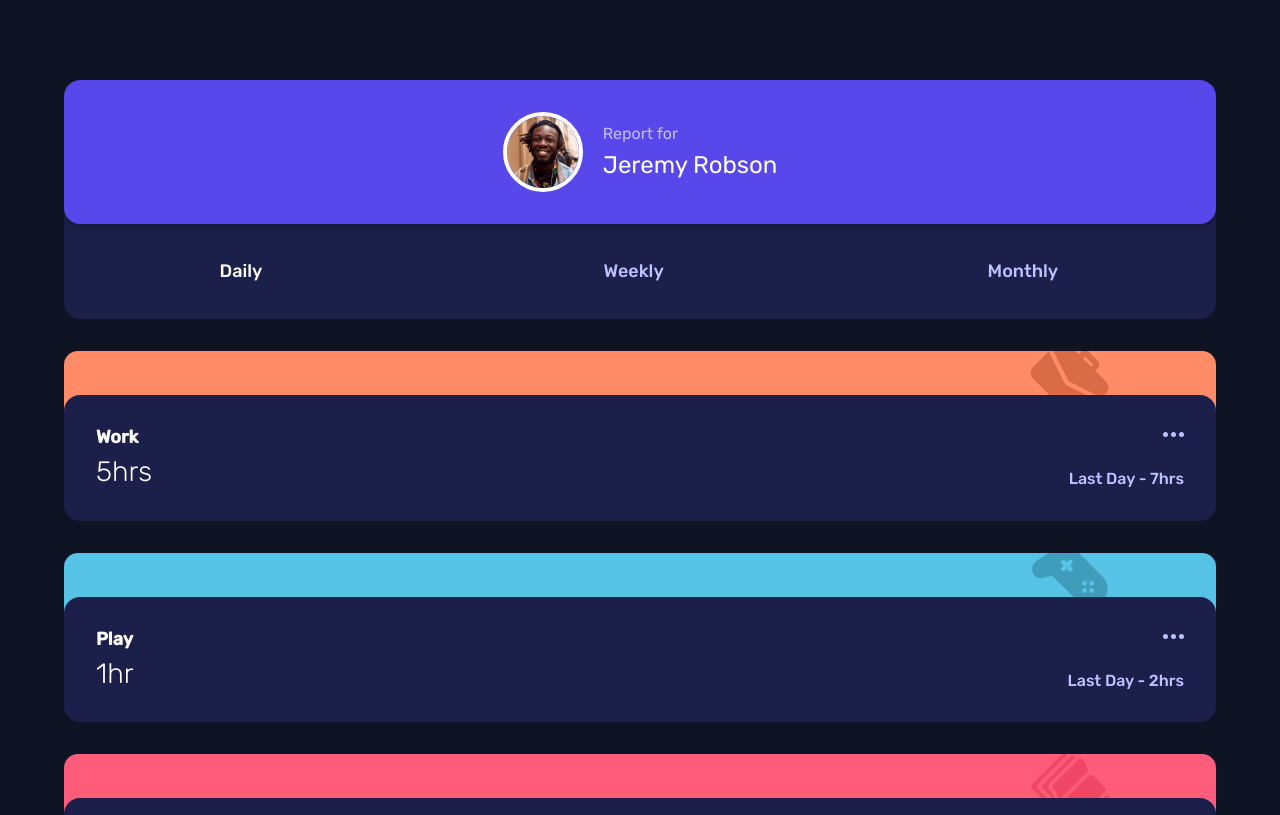
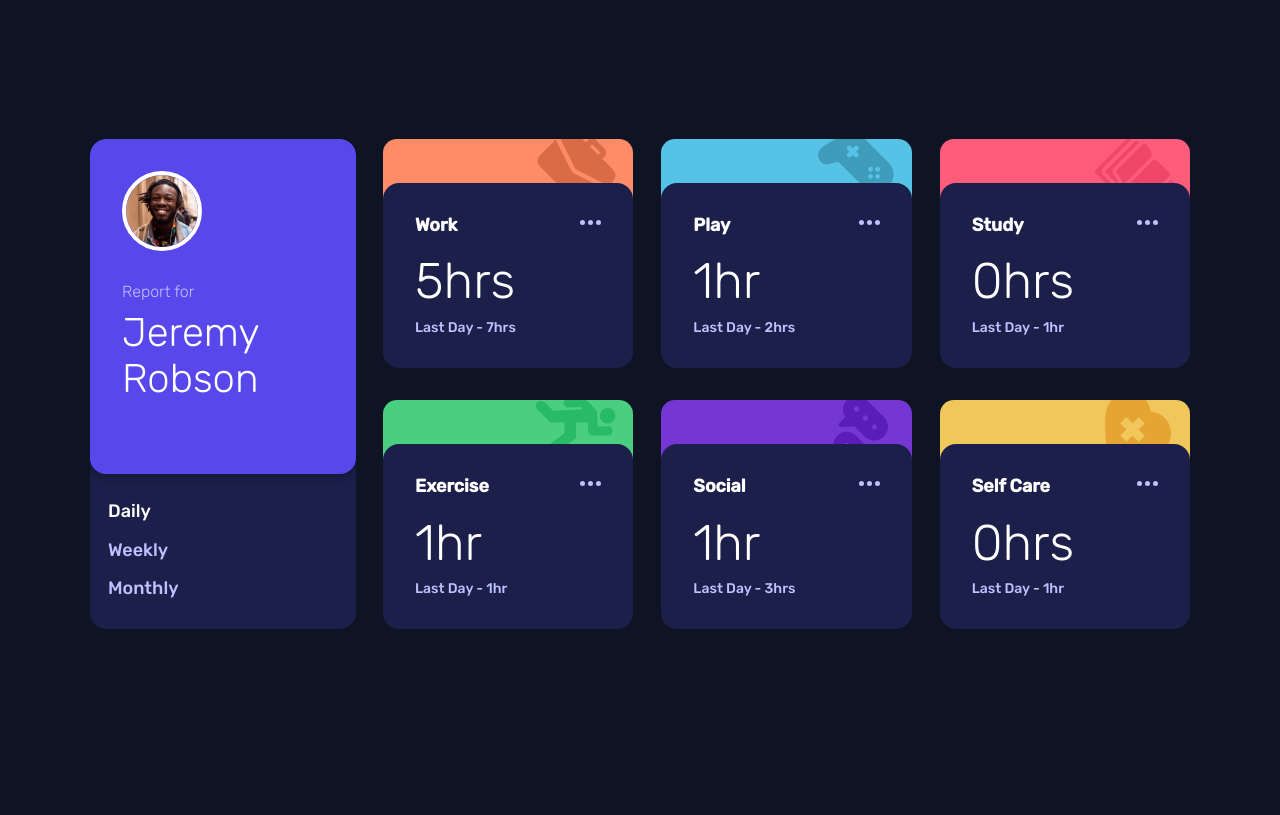
Before and after one commit to guss-renteria/time-tracking-dashboard-main-FM, a website built with Vite: page index.html in a window 1280 px wide. Shown: the top 815 px of the page. Built offline with nearby package versions, Linux system fonts and the light colour scheme.

Commit message:
desafio completo

```diff
--- /dev/null
+++ b/index.lg.scss
@@ -0,0 +1,15 @@
+@media screen and (min-width: 992px) {
+  main {
+    section.profile {
+      width: calc(25% - .9rem);
+    }
+
+    section.cards {
+      width: calc(75% - 1.8rem);
+
+      div.card {
+        width: min(100%, calc(33% - 1.6rem));
+      }
+    }
+  }
+}
--- /dev/null
+++ b/index.md.scss
@@ -0,0 +1,67 @@
+@media screen and (min-width: 675px) {
+  body {
+    width: 100%;
+    height: 100vh;
+
+    display: flex;
+    justify-content: center;
+    align-items: center;
+  }
+  main {
+    width: min(90%, 110rem);
+    justify-content: space-between;
+
+    section.profile {
+      width: calc(33% - .9rem);
+
+      .profile-user {
+        padding: 3.2rem 3.2rem;
+        flex-direction: column;
+        align-items: flex-start;
+
+        img {
+          margin-bottom: 3.2rem;
+        }
+
+        div {
+          margin-left: 0;
+          margin-bottom: 4rem;
+          font-size: 4rem;
+          font-weight: 300;
+        }
+      }
+      .profile-options {
+        padding: 1.8rem 0;
+        div {
+          width: 100%;
+          padding: .9rem 1.8rem;
+        }
+      }
+    }
+    section.cards {
+      width: calc(66% - 1.8rem);
+      flex-direction: row;
+      justify-content: space-between;
+
+      div.card {
+        width: min(100%, calc(50% - 1.6rem));
+
+        .card-container {
+          .data-times {
+            margin-top: 1.8rem;
+            align-items: flex-start;
+            flex-direction: column;
+
+            .current-time {
+              margin-bottom: .9rem;
+              font-size: 5rem;
+            }
+            .previous-time {
+              font-size:1.4rem
+            }
+          }
+        }
+      }
+    }
+  }
+}
--- a/index.scss
+++ b/index.scss
@@ -85,6 +85,7 @@ main {
       padding: 3.2rem 0;
 
       display: flex;
+      flex-wrap: wrap;
       justify-content: space-around;
       align-items: center;
 
@@ -110,11 +111,12 @@ main {
     width: 100%;
     display: flex;
     flex-wrap: wrap;
+    flex-direction: column;
 
     div.card {
+      width: min(100%, 60rem);
       margin-bottom: 3.2rem;
       padding-top: 4.4rem;
-      width: 100%;
 
       position: relative;
 
--- a/main.js
+++ b/main.js
@@ -1,5 +1,7 @@
 import './normalize.css'
 import './index.scss'
+import './index.md.scss'
+import './index.lg.scss'
 
 import { data } from './times.data'
 
@@ -32,6 +34,7 @@ const loadElements = (pos) => {
     cards.innerHTML += element
   }
 
+  stopMenuPropagation()
   return cards.children
 }
 
@@ -58,6 +61,23 @@ const handleEvent = (option) => {
   }
 }
 
+// [+] corregir la propagación 'hover' del menu
+const stopMenuPropagation = () => {
+  console.log('[+] stopMenuPropagation()')
+
+  let card_container = document.querySelectorAll('.card-container')
+  let menu_list = document.querySelectorAll('.menu')
+
+  for(let i = 0; i < card_container.length; i++) {
+    menu_list[i].addEventListener('mouseover', () => {
+      card_container[i].style.background = 'hsl(235, 46%, 20%)'
+    })
+    menu_list[i].addEventListener('mouseout', () => {
+      card_container[i].style.background = ''
+    })
+  }
+}
+
 // [*] START
 
 // cargar eventos
@@ -65,3 +85,4 @@ loadEvents()
 
 // * iniciar elementos
 loadElements(0)
+stopMenuPropagation()
```
